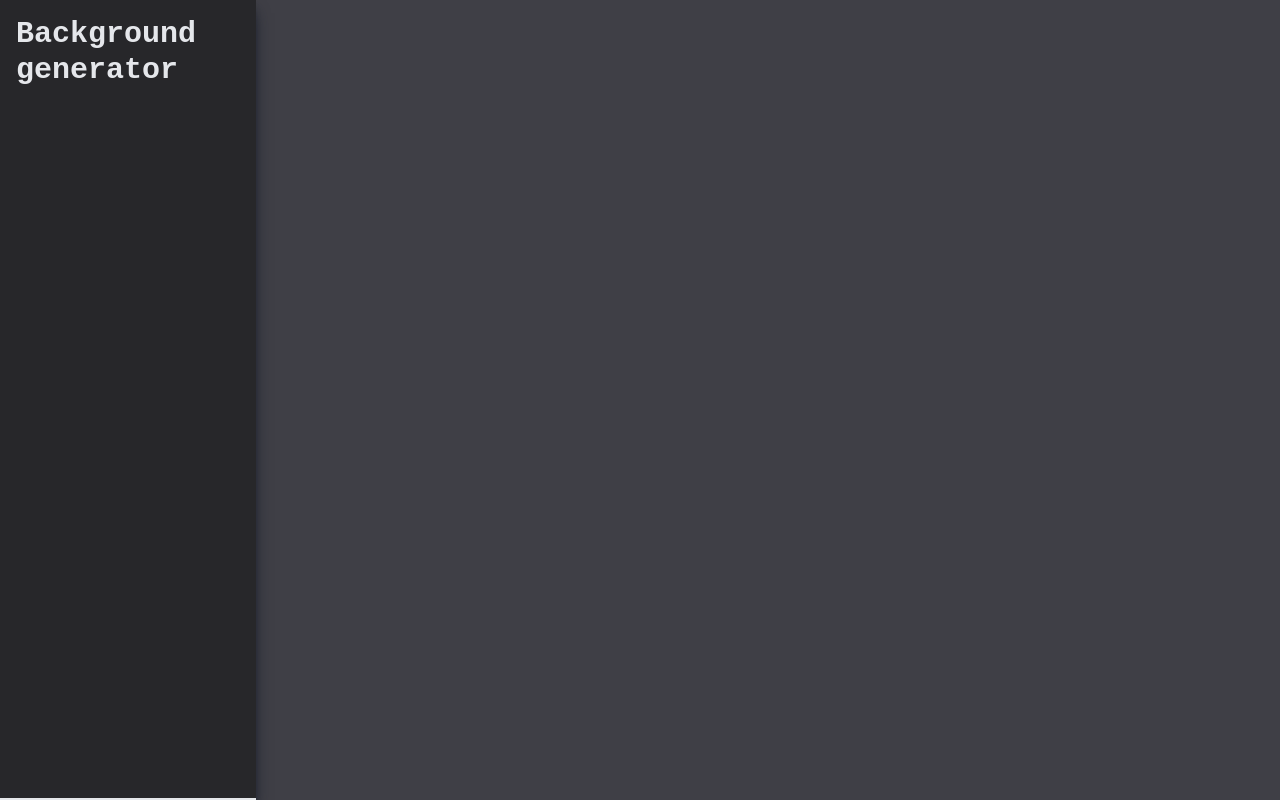
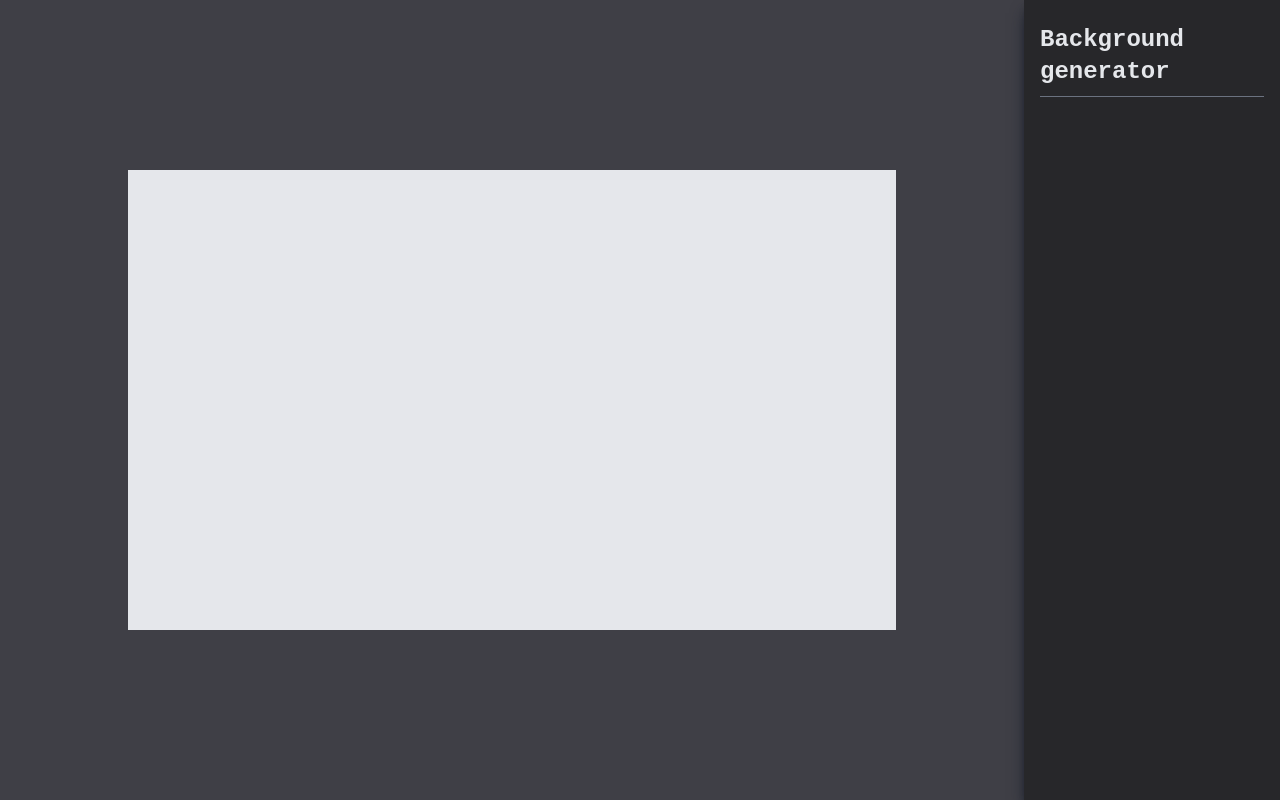
Before and after one commit to caickdias/background-generator, a React (Create React App) app: page / in a window 1280 px wide. Built offline with nearby package versions, Linux system fonts and the light colour scheme.

Commit message:
added canvas component

```diff
--- a/src/App.js
+++ b/src/App.js
@@ -1,10 +1,16 @@
 import './App.css';
+
+import Main from './components/_layout/Main';
 import Sidebar from './components/_layout/Sidebar';
 
 function App() {
   return (
-    <div className="bg-zinc-700 h-screen w-full">
+    <div className="flex justify-end bg-zinc-700 h-screen w-full">
+
+      <Main />
+
       <Sidebar />
+
     </div>
   );
 }
--- /dev/null
+++ b/src/components/Canvas.jsx
@@ -0,0 +1,18 @@
+import React from 'react'
+
+const Canvas = () => {
+    //972 589
+  return (
+    <div className='max-w-[75%] w-[2000px]'>
+        <div className='relative w-full pt-[60%] max-w-screen-lg bg-gray-200'>
+            <div className='absolute top-0 right-0 left-0 bottom-0 w-full h-full'>
+                <div>
+
+                </div>
+            </div>
+        </div>
+    </div>
+  )
+}
+
+export default Canvas
--- /dev/null
+++ b/src/components/_layout/Main.jsx
@@ -0,0 +1,13 @@
+import React from 'react'
+
+import Canvas from '../Canvas'
+
+const Main = () => {
+  return (
+    <div className='flex items-center justify-center h-full w-full max-w-[80%]'>
+        <Canvas />
+    </div>
+  )
+}
+
+export default Main
--- a/src/components/_layout/Sidebar.jsx
+++ b/src/components/_layout/Sidebar.jsx
@@ -2,10 +2,13 @@ import React from 'react'
 
 const Sidebar = () => {
   return (
-    <div className='flex w-1/5 h-screen p-4 text-gray-200 border-b-2 shadow-lg shadow-gray-900 bg-zinc-800'>
-        <h1 className='font-bold text-3xl'>
-            Background generator
-        </h1>
+    <div className='flex w-1/4 min-w-[20%] h-screen p-4 text-gray-200 shadow-lg shadow-gray-900 bg-zinc-800'>
+
+        <div className='h-fit w-full border-b-[1px] border-gray-500 py-2 '>
+          <h1 className='font-bold text-2xl'>
+              Background generator
+          </h1>
+        </div>
     </div>
   )
 }
```
